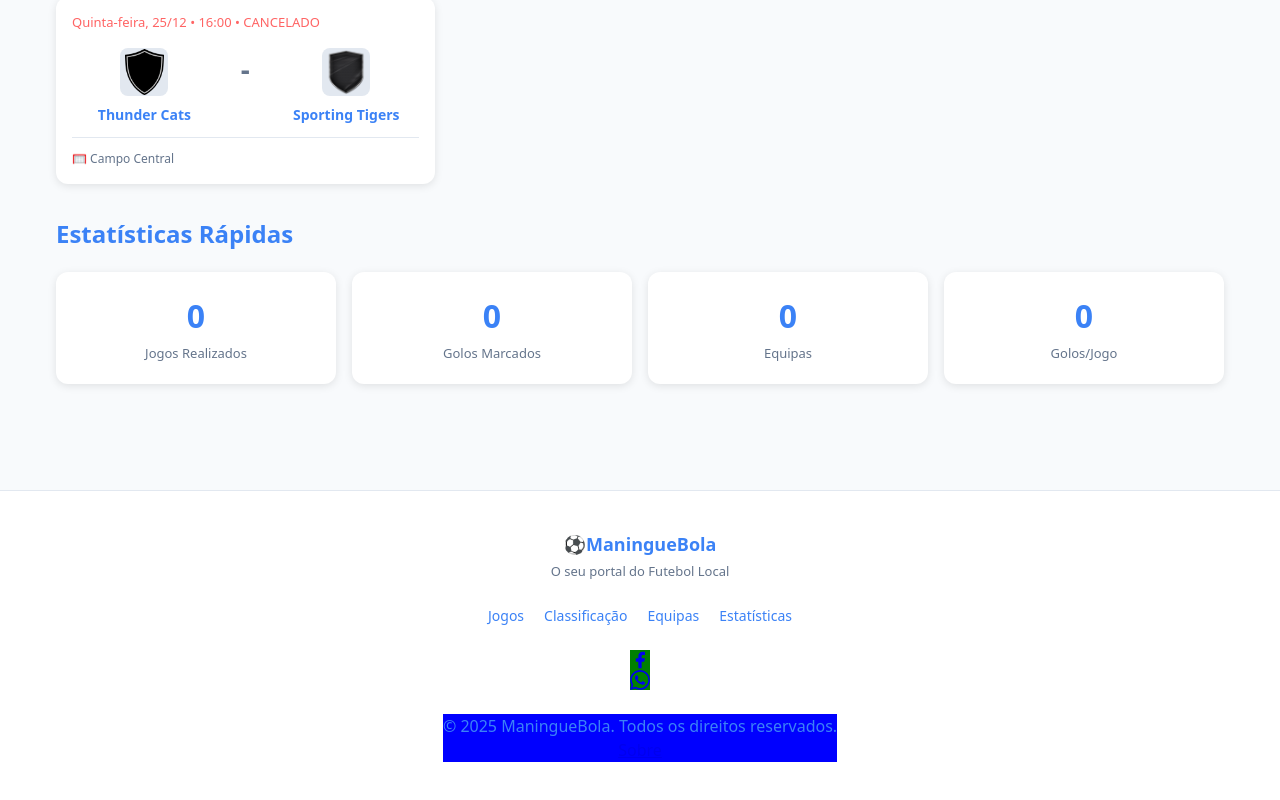
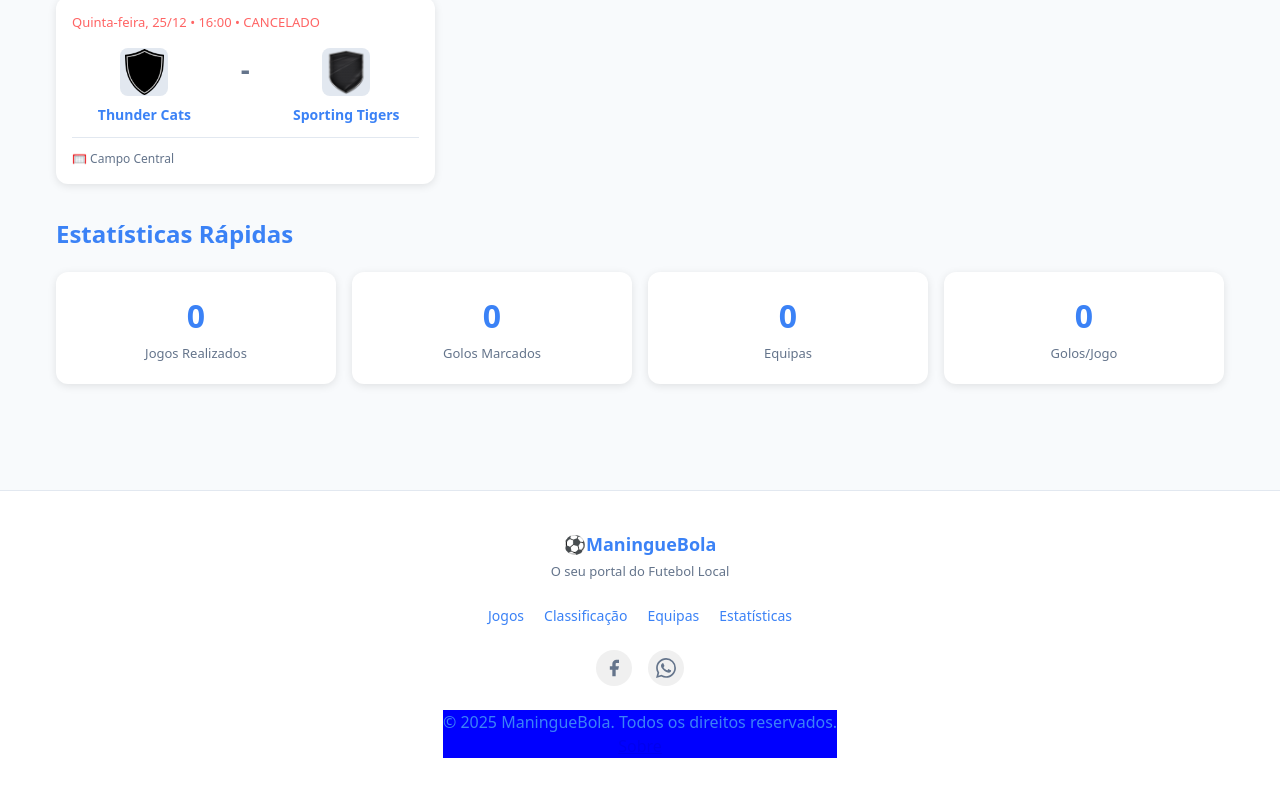
Before and after one commit to Raimundroid/maninguebola, a React (Vite) app: page / in a window 1280 px wide. Shown: the part 1304-2104 px from the top of the page. Built offline with nearby package versions, Linux system fonts and the light colour scheme.

Commit message:
Footer.css: socials section done

```diff
--- a/src/components/Footer/Footer.css
+++ b/src/components/Footer/Footer.css
@@ -84,11 +84,24 @@
 
 /* 3. Socials */
 .footer-socials {
-  background-color: green;
+  display: flex;
+  gap: 16px;
 }
 .social-link {
+  color: var(--text-light);
+  display: flex;
+  align-items: center;
+  justify-content: center;
+  background: #f0f0f0;
+  width: 36px;
+  height: 36px;
+  border-radius: 50%;
+  transition: all 200ms;
 }
 .social-link:hover {
+  background: var(--primary);
+  color: white;
+  transform: translateY(-2px);
 }
 
 /* 4. Legal / Bottom */
```
